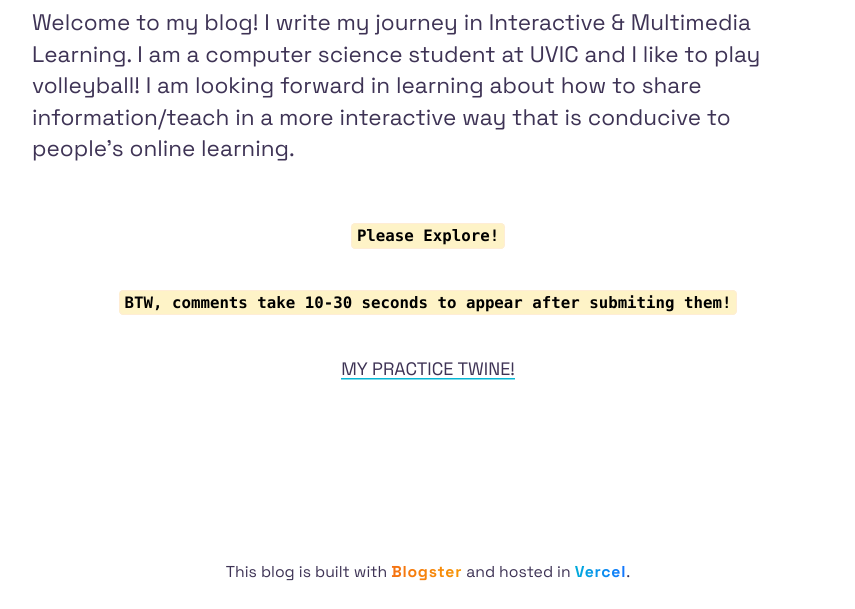
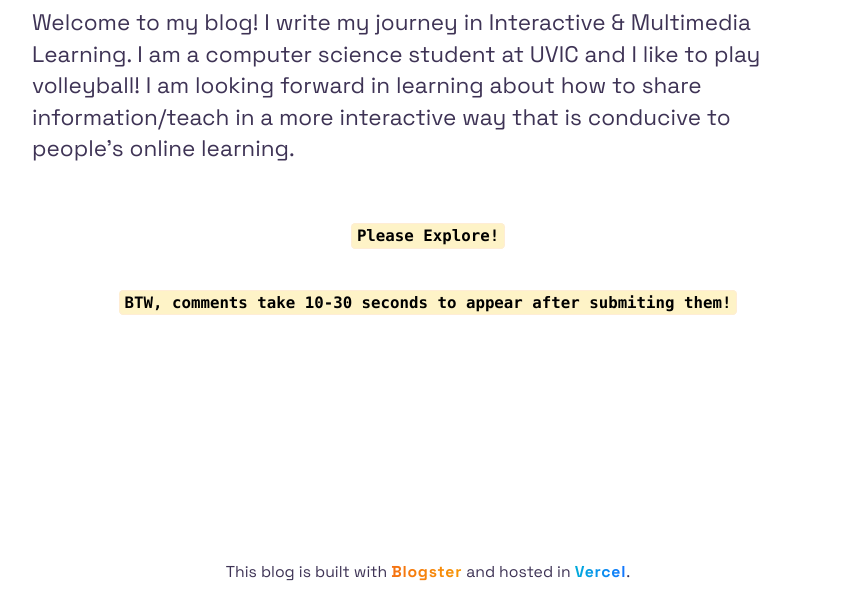
Before and after one commit to nima9/edci337, an Astro site: page / in a window 1280 px wide. Shown: the part 191-800 px from the top of the page, without its empty margins (212-1067 px from the left). Built offline with nearby package versions, Linux system fonts and the light colour scheme; Astro itself is replaced by a stand-in of ours.

Commit message:
Feat: added proper blog post for practice twine

```diff
--- a/src/components/Intro.astro
+++ b/src/components/Intro.astro
@@ -27,9 +27,5 @@ import { SITE_DESCRIPTION } from "src/config.ts";
 			<code class="px-2 py-1">Please Explore!</code><br /><br />
 			<code>BTW, comments take 10-30 seconds to appear after submiting them!</code>
 		</p>
-		<div class="text-center">
-			<br />
-			<a href={"twine/The_spinner.html"}> MY PRACTICE TWINE!</a>
-		</div>
 	</div>
 </section>
```
Also changed, not shown: content/blog/practice-twine.mdoc (added), public/The_spinner.html (renamed from public/twine/The_spinner.html).
